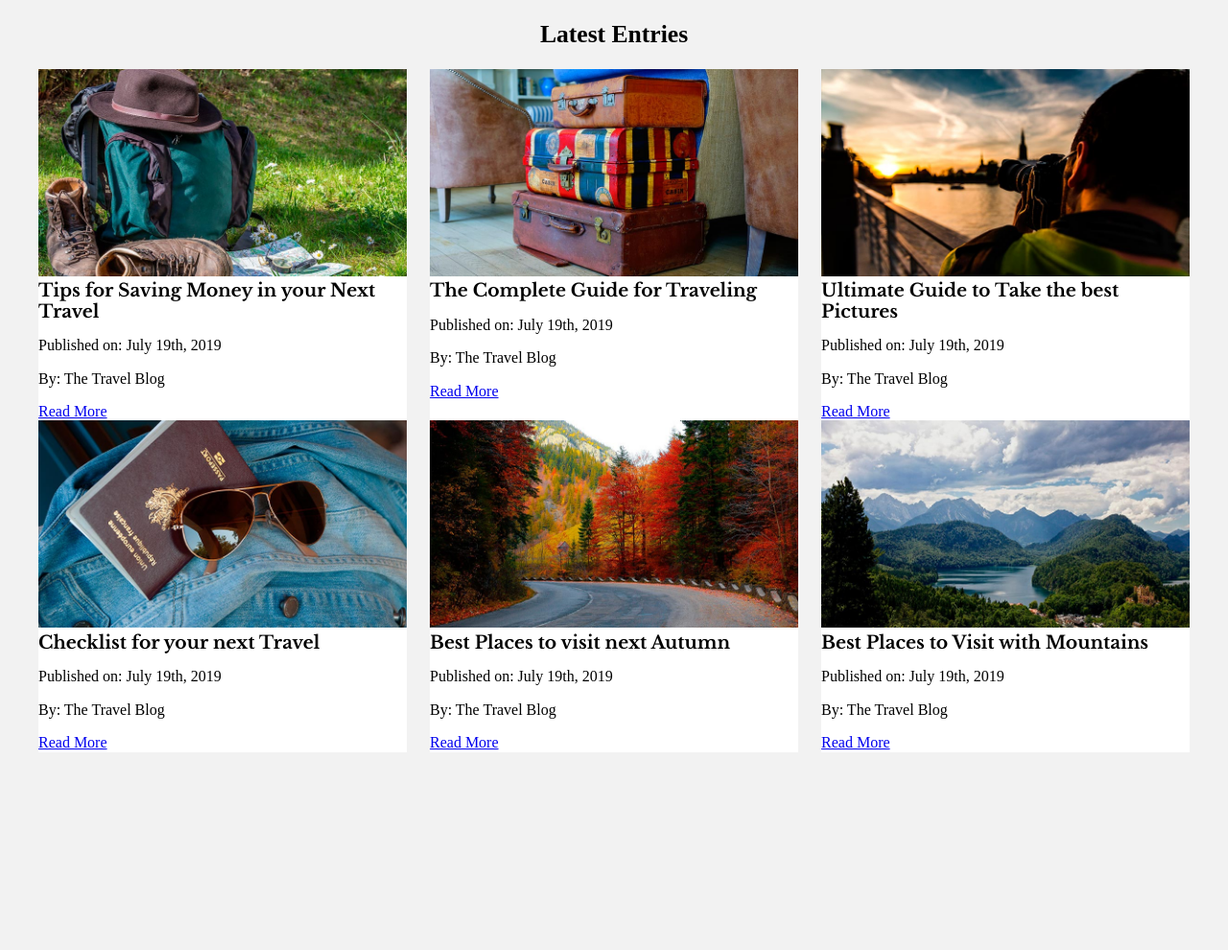
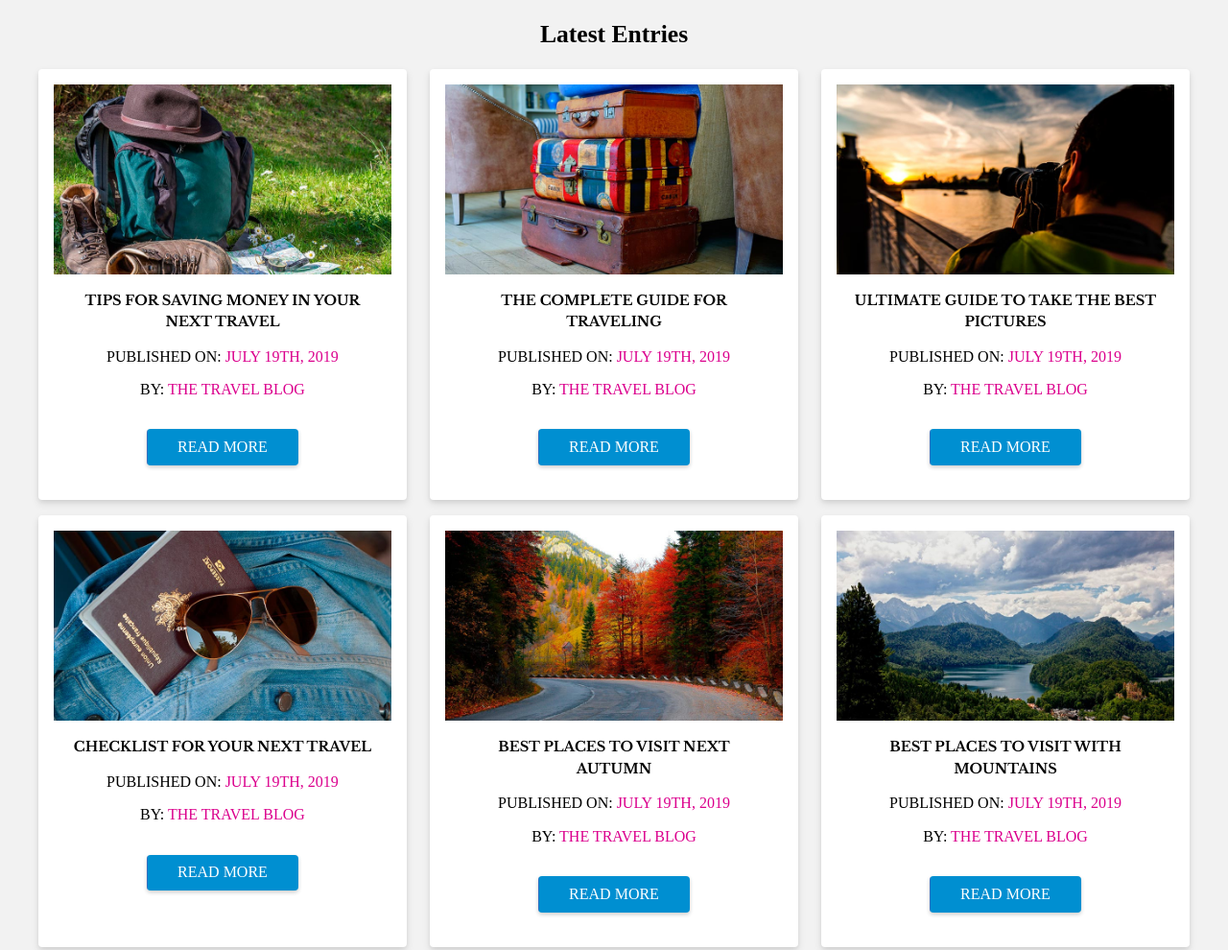
Before and after one commit to rusteauG/Flex_1, a plain HTML site: page cards-flexbox/index.html in a window 1280 px wide. Shown: the top 990 px of the page at 96% size. Before the commit the page ends 800 px from the top, so only its background shows below. Drawn offline with nearby package versions, Linux system fonts and the light colour scheme.

Commit message:
project complete

```diff
--- a/cards-flexbox/css/styles.css
+++ b/cards-flexbox/css/styles.css
@@ -27,6 +27,7 @@ h3 {
 /* Make images Responsive */
 img {
 	max-width: 100%;
+	display: block;
 }
 
 .main-content {
@@ -35,9 +36,68 @@ img {
 	flex-wrap: wrap;
 }
 
+.entry {
+	background-color: #fff;
+	margin-bottom: 1rem;
+	border-radius: 4px;
+	box-shadow: 0 4px 8px rgba(0, 0, 0, 0.1), 0 2px 4px rgba(0, 0, 0, 0.06);
+	transition: box-shadow 0.3s ease-in-out;
+}
+
 .entry,
 .content {
-	background-color: #fff;
+	padding: 1rem;
+	text-align: center;
+	text-transform: uppercase;
+}
+
+.content h3 {
+	font-size: 0.9rem;
+	line-height: 1.4rem;
+}
+
+.content span {
+	color: #db008d;
+}
+.button {
+	background-color: #008fd1;
+	color: white;
+	padding: 0.6rem 2rem;
+	margin-top: 1rem;
+	display: inline-block;
+	text-decoration: none;
+	text-transform: uppercase;
+	border: none;
+	border-radius: 4px;
+	position: relative;
+	overflow: hidden;
+	z-index: 1;
+	transition: color 0.3s ease-in-out, box-shadow 0.3s ease-in-out;
+
+	box-shadow: 0 2px 4px rgba(0, 0, 0, 0.2);
+}
+
+.button::before {
+	content: "";
+	position: absolute;
+	top: 0;
+	left: 0;
+	width: 100%;
+	height: 100%;
+	background-color: #db008d;
+	transform: translateX(-100%);
+	transition: transform 0.3s ease-in-out;
+	z-index: -1;
+}
+
+.button:hover {
+	color: white;
+	font-weight: bolder;
+	box-shadow: 0 4px 8px rgba(0, 0, 0, 0.3);
+}
+
+.button:hover::before {
+	transform: translateX(0);
 }
 
 /* Apply to Smaller Device */
--- a/cards-flexbox/index.html
+++ b/cards-flexbox/index.html
@@ -1,23 +1,25 @@
 <!DOCTYPE html>
 <html lang="en">
-
 	<head>
-    <meta charset="UTF-8">
-    <meta name="viewport" content="width=device-width, initial-scale=1.0">
-    <meta http-equiv="X-UA-Compatible" content="ie=edge">
+		<meta charset="UTF-8" />
+		<meta name="viewport" content="width=device-width, initial-scale=1.0" />
+		<meta http-equiv="X-UA-Compatible" content="ie=edge" />
 		<title>Cards Flexbox</title>
-    <link rel="stylesheet" href="https://necolas.github.io/normalize.css/8.0.0/normalize.css">
-    <link href="https://fonts.googleapis.com/css?family=Libre+Baskerville:400,700" rel="stylesheet">
-    <link rel="stylesheet" href="css/styles.css">
+		<link
+			rel="stylesheet"
+			href="https://necolas.github.io/normalize.css/8.0.0/normalize.css" />
+		<link
+			href="https://fonts.googleapis.com/css?family=Libre+Baskerville:400,700"
+			rel="stylesheet" />
+		<link rel="stylesheet" href="css/styles.css" />
 	</head>
 
 	<body>
 		<div class="container">
 			<h2>Latest Entries</h2>
 			<main class="main-content">
-
 				<article class="entry">
-                <img src="img/01.jpg" alt="entry image">
+					<img src="img/01.jpg" alt="entry image" />
 					<div class="content">
 						<h3>Tips for Saving Money in your Next Travel</h3>
 						<p>Published on: <span>July 19th, 2019</span></p>
@@ -26,7 +28,7 @@
 					</div>
 				</article>
 				<article class="entry">
-                <img src="img/02.jpg" alt="entry image">
+					<img src="img/02.jpg" alt="entry image" />
 					<div class="content">
 						<h3>The Complete Guide for Traveling</h3>
 						<p>Published on: <span>July 19th, 2019</span></p>
@@ -35,7 +37,7 @@
 					</div>
 				</article>
 				<article class="entry">
-                <img src="img/03.jpg" alt="entry image">
+					<img src="img/03.jpg" alt="entry image" />
 					<div class="content">
 						<h3>Ultimate Guide to Take the best Pictures</h3>
 						<p>Published on: <span>July 19th, 2019</span></p>
@@ -44,7 +46,7 @@
 					</div>
 				</article>
 				<article class="entry">
-                <img src="img/04.jpg" alt="entry image">
+					<img src="img/04.jpg" alt="entry image" />
 					<div class="content">
 						<h3>Checklist for your next Travel</h3>
 						<p>Published on: <span>July 19th, 2019</span></p>
@@ -53,7 +55,7 @@
 					</div>
 				</article>
 				<article class="entry">
-                <img src="img/05.jpg" alt="entry image">
+					<img src="img/05.jpg" alt="entry image" />
 					<div class="content">
 						<h3>Best Places to visit next Autumn</h3>
 						<p>Published on: <span>July 19th, 2019</span></p>
@@ -62,7 +64,7 @@
 					</div>
 				</article>
 				<article class="entry">
-                <img src="img/06.jpg" alt="entry image">
+					<img src="img/06.jpg" alt="entry image" />
 					<div class="content">
 						<h3>Best Places to Visit with Mountains</h3>
 						<p>Published on: <span>July 19th, 2019</span></p>
@@ -72,7 +74,5 @@
 				</article>
 			</main>
 		</div>
-
 	</body>
-
 </html>
```
Lines whose indentation alone changed are shown as unchanged.
